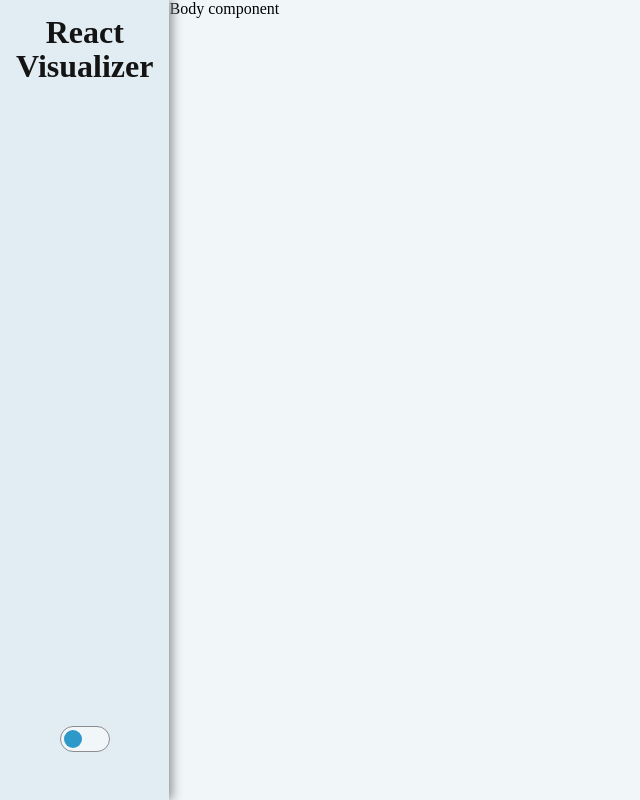
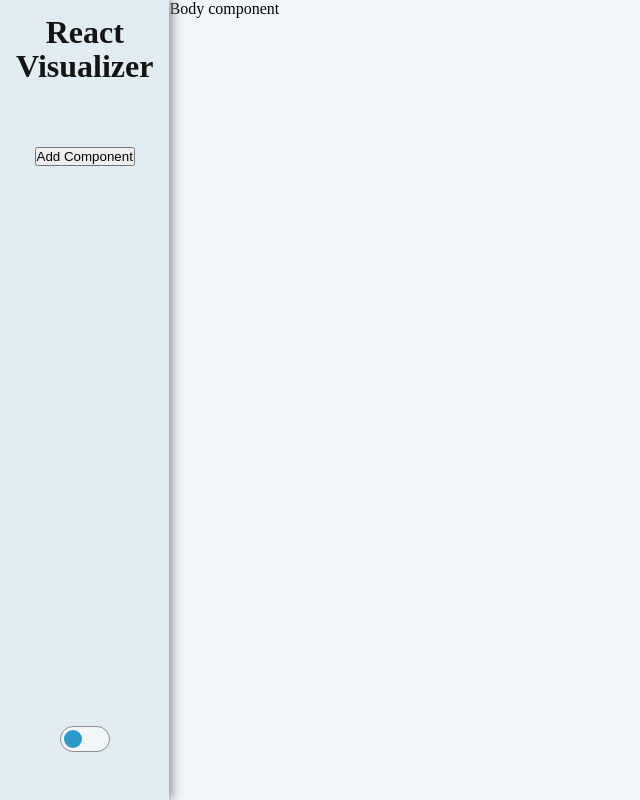
Before and after one commit to Cats-n-coffee/tree-visualizer, a React (Create React App) app: page / in a window 1280 px wide. Shown: the whole page, without its empty margins (0-640 px from the left). Built offline with nearby package versions, Linux system fonts and the light colour scheme.

Commit message:
add button, form skeleton, state in App

```diff
--- a/src/App.tsx
+++ b/src/App.tsx
@@ -1,11 +1,15 @@
-import * as React from 'react';
-import Navbar from './components/navbar/Navbar';
-import Body from './components/body/Body';
+import * as React from "react";
+import Navbar from "./components/navbar/Navbar";
+import Body from "./components/body/Body";
+import FormContainer from "./components/shared/FormContainer";
 
 function App() {
+  const [show, setShow] = React.useState(false);
+
   return (
     <div id="container">
-      <Navbar />
+      {show && <FormContainer />}
+      <Navbar setShow={setShow} />
       <Body />
     </div>
   );
--- a/src/components/navbar/Navbar.tsx
+++ b/src/components/navbar/Navbar.tsx
@@ -1,7 +1,12 @@
 import * as React from "react";
 import ThemeToggle from "./buttons/ThemeToggle";
 
-export default function Navbar() {
+interface NavbarProps {
+  setShow: React.Dispatch<React.SetStateAction<any>>;
+}
+
+export default function Navbar(props: NavbarProps) {
+  const { setShow } = props;
   return (
     <nav className="navbar">
       <h1>
@@ -10,10 +15,9 @@
         Visualizer
       </h1>
       <div className="center navbar-sections">
-        <section
-          aria-label="add buttons"
-          className="center navbar-add-buttons"
-        ></section>
+        <section aria-label="add buttons" className="center navbar-add-buttons">
+          <button onClick={() => setShow(true)}>Add Component</button>
+        </section>
         <section
           aria-label="filters"
           className="center navbar-filters"
--- /dev/null
+++ b/src/components/shared/Form.tsx
@@ -0,0 +1,5 @@
+import * as React from "react";
+
+export default function Form() {
+  return <div>form</div>;
+}
--- /dev/null
+++ b/src/components/shared/FormContainer.tsx
@@ -0,0 +1,10 @@
+import * as React from "react";
+import Form from "./Form";
+
+export default function FormContainer() {
+  return (
+    <div>
+      <Form />
+    </div>
+  );
+}
```
Also changed, not shown: .eslintrc.js.
